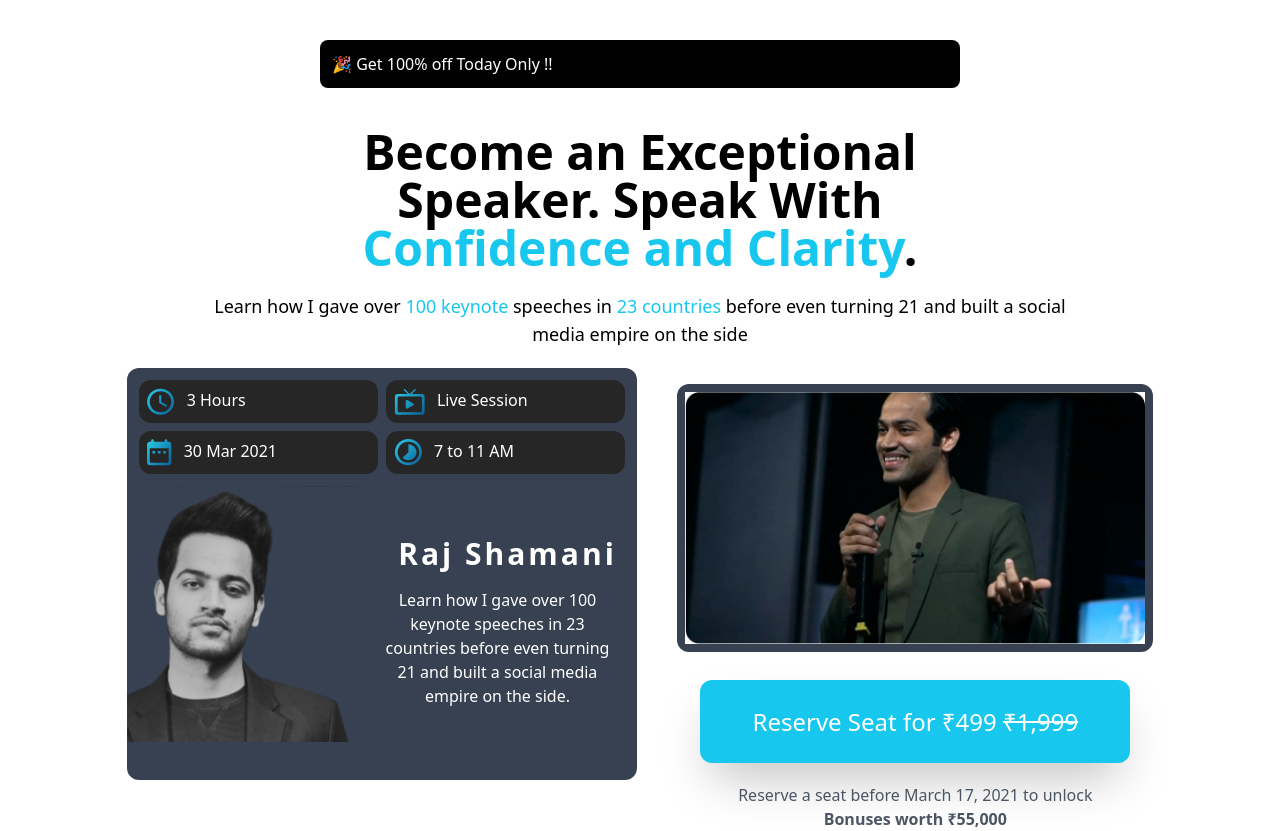
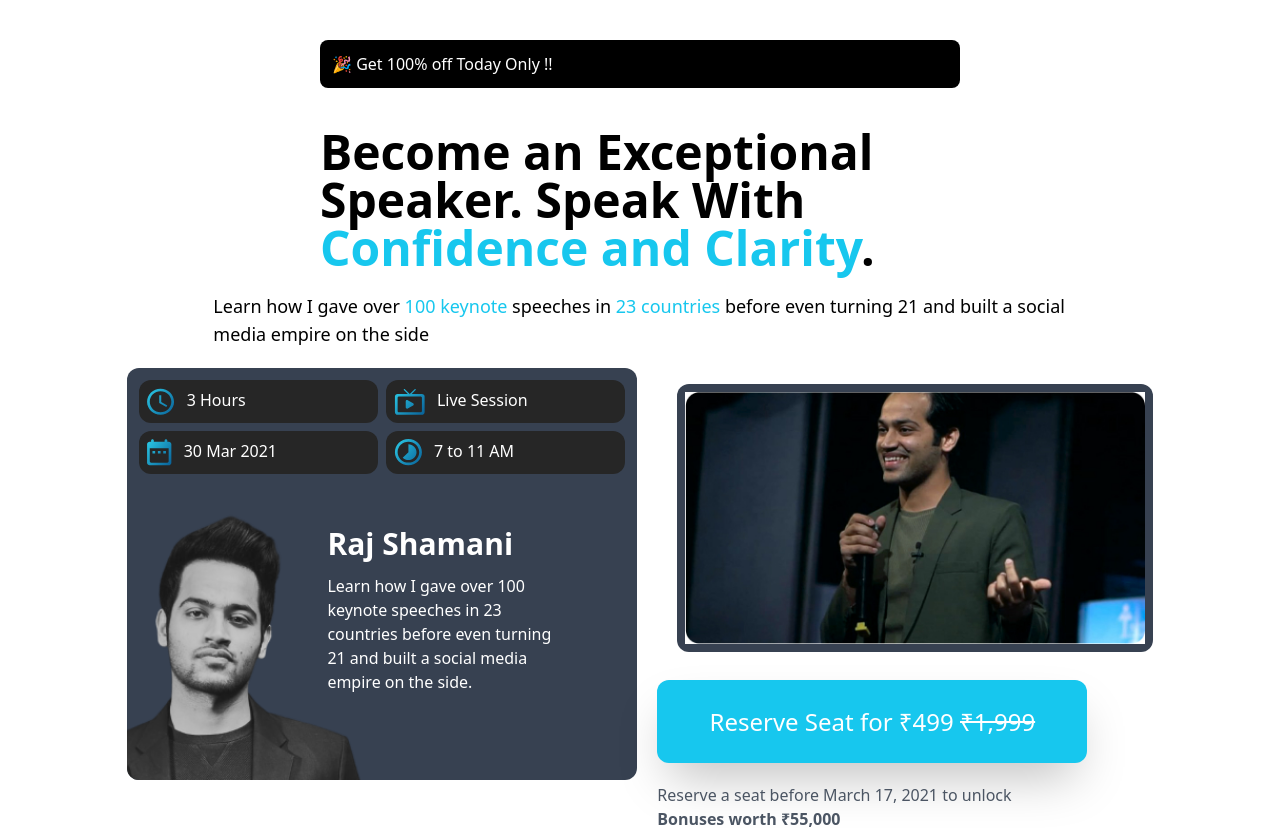
Before and after one commit to virajjain11/tailwind-pract, a React (Create React App) app: page / in a window 1280 px wide. Built offline with nearby package versions, Linux system fonts and the light colour scheme.

Commit message:
Features

```diff
--- a/src/components/Body.js
+++ b/src/components/Body.js
@@ -1,9 +1,9 @@
 import React from 'react';
-import FeaturesTab from './FeaturesTab';
+import Features from './Features';
 
 export default function Body() {
   return (
-    <div className="text-center">
+    <div className="">
       <h1 className="font-bold text-5xl md:w-2/4 m-auto">
         Become an Exceptional Speaker. Speak With{' '}
         <span className="text-custom">Confidence and Clarity</span>.
@@ -14,34 +14,7 @@ export default function Body() {
         even turning 21 and built a social media empire on the side
       </p>
       <div className="flex justify-center lg:flex-row lg:w-10/12 text-white mx-auto  flex-col w-full ">
-        <div className="lg:w-2/4  w-full bg-gray-700 mx-5 rounded-xl">
-          <div className="">
-            <div className="p-3 grid grid-cols-2 gap-x-2 gap-y-2">
-              <FeaturesTab image={'./img/time.svg'} text={'3 Hours'} />
-              <FeaturesTab image={'./img/session.svg'} text={'Live Session'} />
-              <FeaturesTab image={'./img/calendar.svg'} text={'30 Mar 2021'} />
-              <FeaturesTab image={'./img/hour.svg'} text={'7 to 11 AM'} />
-            </div>
-          </div>
-          <div className="flex lg:flex-row flex-col md:flex-col ">
-            <img
-              src="./img/intro.svg"
-              alt=""
-              className="sm: w-1/4 lg:w-full mx-auto"
-            />
-
-            <div className="flex lg:flex-col md:flex-col  sm:items-center justify-center items-start">
-              <h1 className="font-bold text-3xl tracking-widest my-4">
-                Raj Shamani
-              </h1>
-              <p className="pr-5">
-                Learn how I gave over 100 keynote speeches in 23 countries
-                before even turning 21 and built a social media empire on the
-                side.
-              </p>
-            </div>
-          </div>
-        </div>
+        <Features />
         <div>
           <div className=" bg-gray-700 mx-5 my-2  m-auto rounded-xl">
             <img className="mx-auto  mt-4 p-2" src="./img/raj.jpg" alt="img" />
--- /dev/null
+++ b/src/components/Features.js
@@ -0,0 +1,32 @@
+import FeaturesTab from './FeaturesTab';
+
+const Features = () => {
+  return (
+    <div className="lg:w-2/4  w-full bg-gray-700 mx-5 rounded-xl flex flex-col overflow-hidden">
+      <div className=" p-3 grid grid-cols-2 gap-x-2 gap-y-2">
+        <FeaturesTab image={'./img/time.svg'} text={'3 Hours'} />
+        <FeaturesTab image={'./img/session.svg'} text={'Live Session'} />
+        <FeaturesTab image={'./img/calendar.svg'} text={'30 Mar 2021'} />
+        <FeaturesTab image={'./img/hour.svg'} text={'7 to 11 AM'} />
+      </div>
+      {/* <div className="flex lg:flex-row flex-col md:flex-col "> */}
+      <div className="flex-1 flex pr-3">
+        <img
+          // don't use svg for pictures, its just for icons, use png instead
+          src="./img/featuring-raj.png"
+          alt=""
+          className="h-[200px] object-contain self-end md:h-[270px]"
+        />
+
+        <div className="flex flex-col space-y-3 mt-5 -translate-x-5 md:-translate-x-16 md:mt-10">
+          <h1 className="font-bold text-2xl md:text-3xl">Raj Shamani</h1>
+          <p>
+            Learn how I gave over 100 keynote speeches in 23 countries before
+            even turning 21 and built a social media empire on the side.
+          </p>
+        </div>
+      </div>
+    </div>
+  );
+};
+export default Features;
```
Also changed, not shown: src/App.js (+8 -7 lines), public/img/featuring-raj.png (added).
